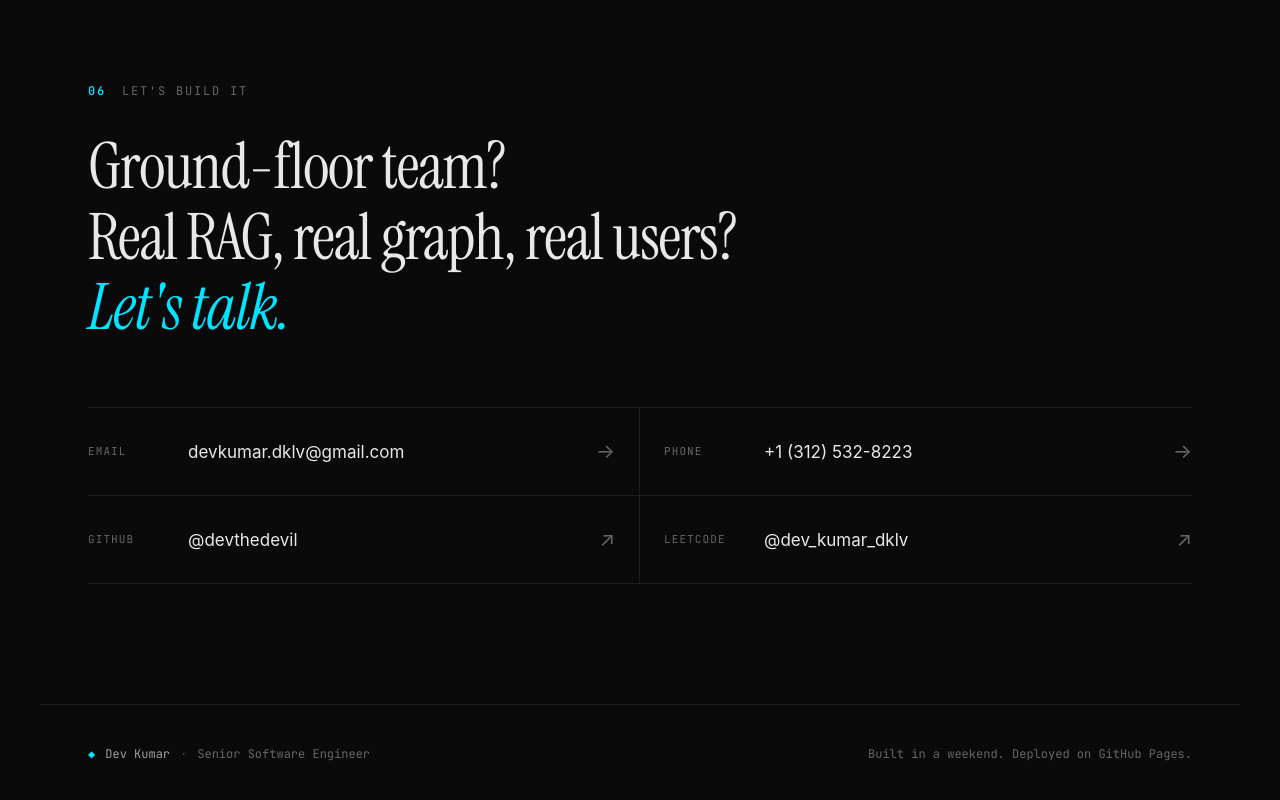
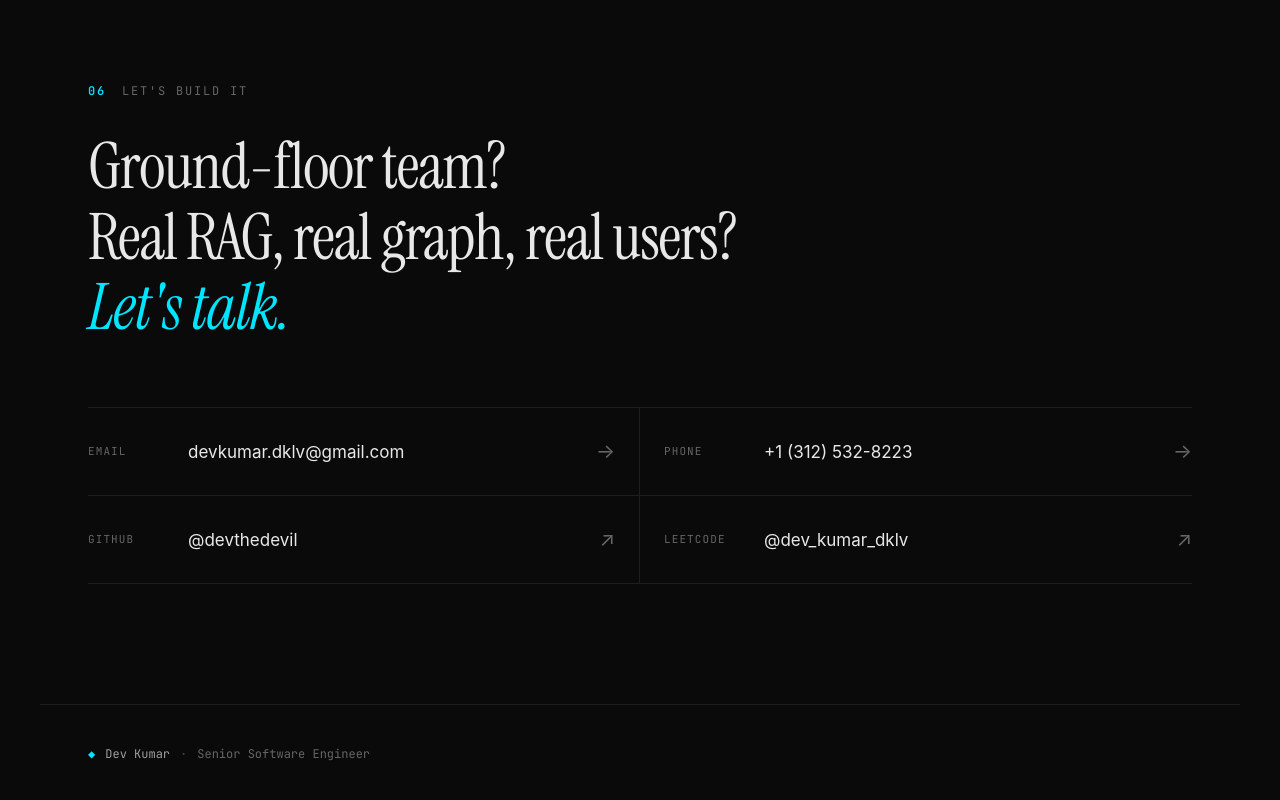
Before and after one commit to DSP25SCM14K/_dev_SoftwareEngineer_RAGKnowledgeGraph, a plain HTML site: page index.html in a window 1280 px wide. Shown: the part 6555-7355 px from the top of the page. Drawn offline with Linux system fonts and the light colour scheme; a web font is replaced by a local one.

Commit message:
Remove footer deployment note

```diff
--- a/index.html
+++ b/index.html
@@ -555,7 +555,7 @@
       <span class="footer__muted">Senior Software Engineer</span>
     </div>
     <div class="footer__right">
-      <span class="footer__muted">Built in a weekend. Deployed on GitHub Pages.</span>
+      <span class="footer__muted"></span>
     </div>
   </footer>
 
```
